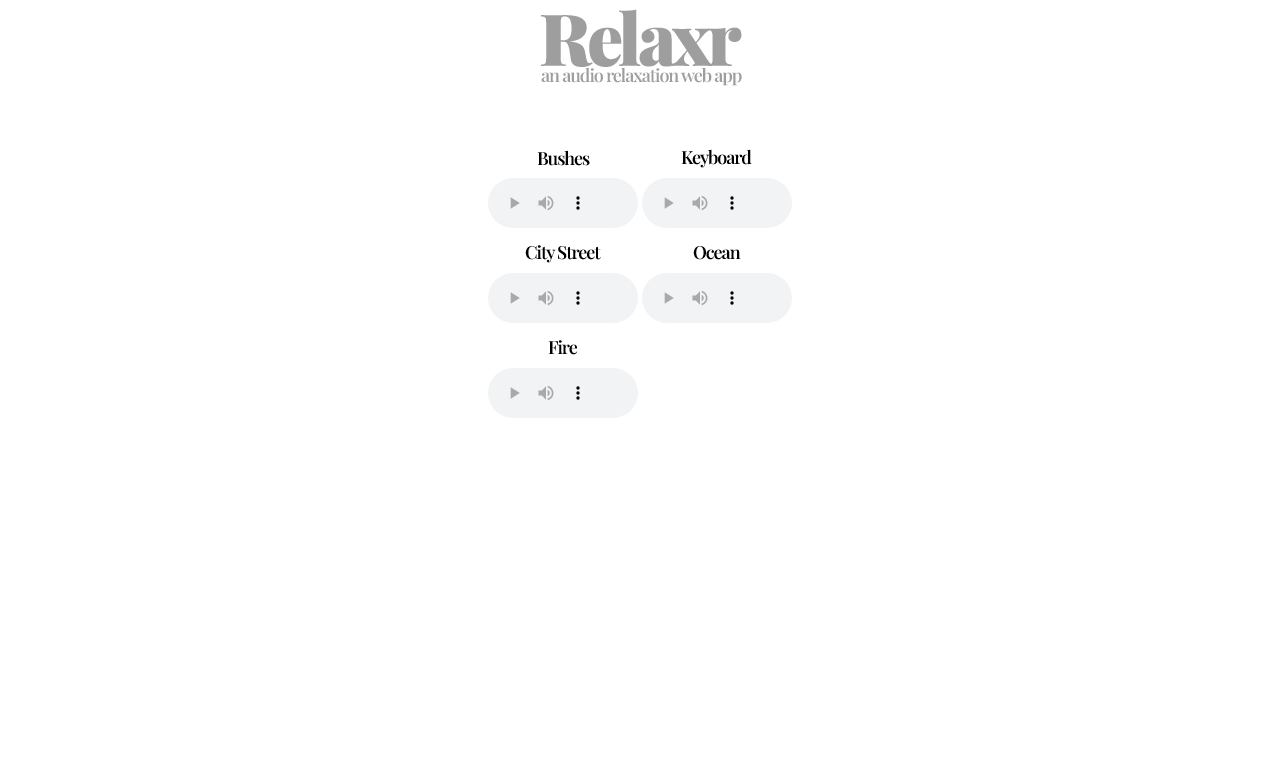
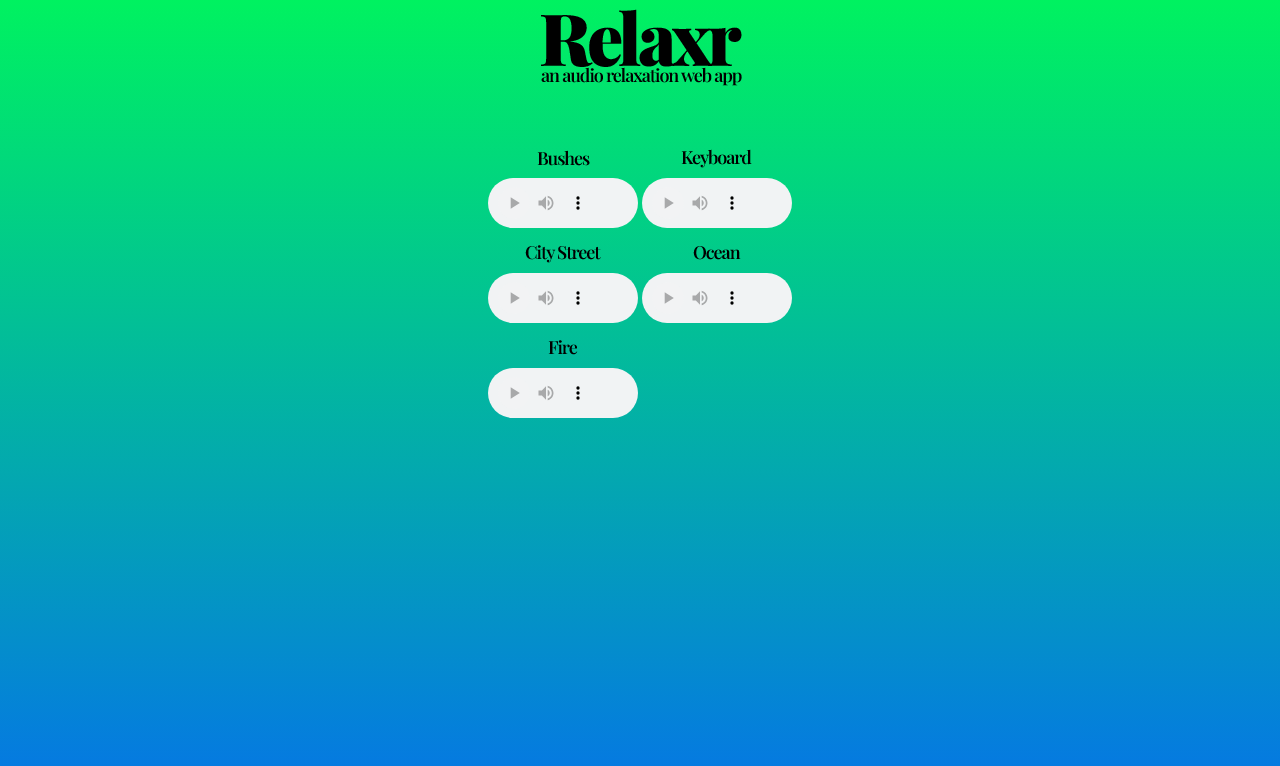
Before and after one commit to ianbelfatto/vue-audio, a Vue app: page / in a window 1280 px wide. Shown: the top 766 px of the page. Built offline with nearby package versions, Linux system fonts and the light colour scheme.

Commit message:
adds css gradient

```diff
--- a/src/App.vue
+++ b/src/App.vue
@@ -30,8 +30,13 @@
 
 html {
   height: 100%;
-  /* background: rgb(34, 193, 195); */
-  /* background: linear-gradient(120deg, rgba(34, 193, 195, 1) 0%, rgba(253, 187, 45, 1) 100%); */
+  background: #00f260; /* fallback for old browsers */
+  background: -webkit-linear-gradient(to top, #0575e6, #00f260); /* Chrome 10-25, Safari 5.1-6 */
+  background: linear-gradient(
+    to top,
+    #0575e6,
+    #00f260
+  ); /* W3C, IE 10+/ Edge, Firefox 16+, Chrome 26+, Opera 12+, Safari 7+ */
 }
 
 body {
--- a/src/views/Home.vue
+++ b/src/views/Home.vue
@@ -1,7 +1,7 @@
 <template>
   <div class="home">
     <div class="logo">
-      <img src="../assets/relaxrlogot.png" alt="" />
+      <img src="../assets/relaxrlogo.png" alt="" />
     </div>
     <br />
     <br />
```
